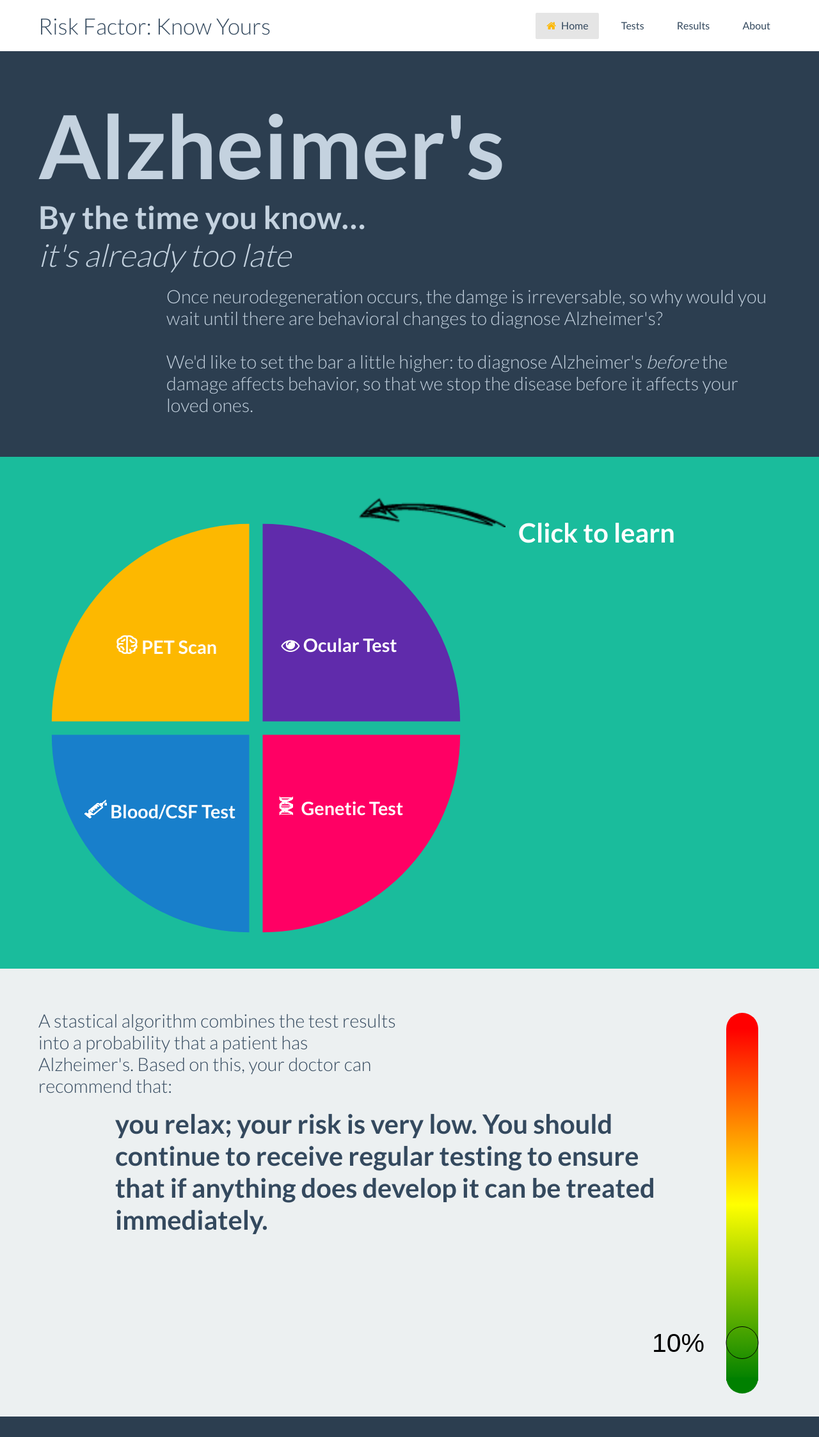
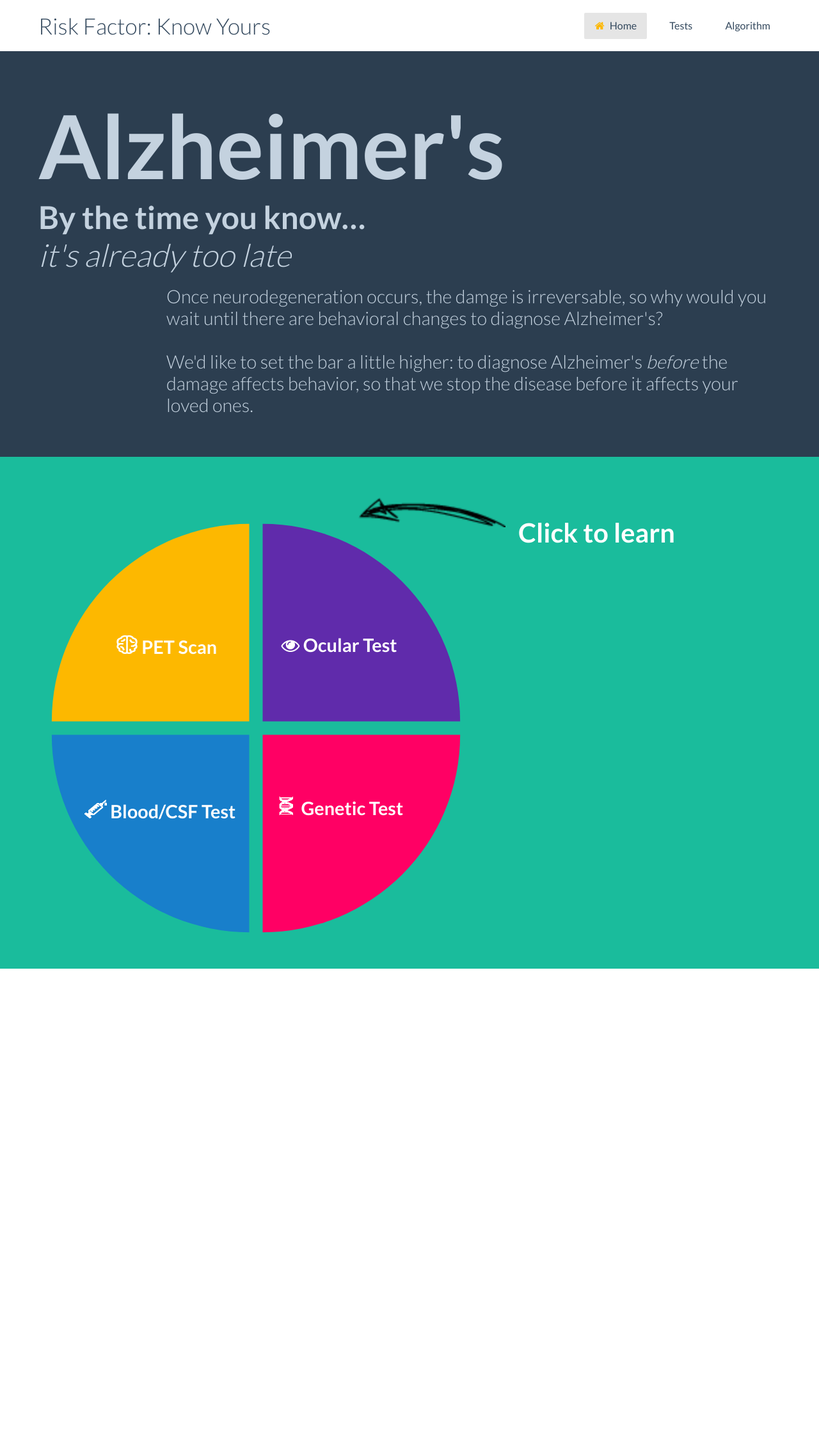
Before and after one commit to JJW5432/alzheimers.github.io, a Jekyll site: the page built from index.html, in a window 1280 px wide. Shown: the whole page at 64% size. Built offline with Jekyll 4.4.1, drawn with Linux system fonts in a browser that asks for light colours; after the commit the page ends 1514 px from its top, so only the background shows below that.

Commit message:
algorithm

```diff
--- a/_layouts/default.html
+++ b/_layouts/default.html
@@ -47,16 +47,12 @@
           <a class="{% if {{page.title}} == 'Tests' %}active{% endif %}" href='{{ site.baseurl }}/tests' id='tests'>
             Tests
           </a>
-          <a class="{% if {{page.title}} == 'Results' %}active{% endif %}" href='{{ site.baseurl }}/results' id='results'>
-            Results
-          </a>
-          <a class="{% if {{page.title}} == 'About' %}active{% endif %}" href='{{ site.baseurl }}/about' id='about'>
-            About
+          <a class="{% if {{page.title}} == 'Algorithm' %}active{% endif %}" href='{{ site.baseurl }}/algorithm' id='results'>
+            Algorithm
           </a>
         </nav>
       </div>
     </header>
     {{ content }}
-    {% if {{page.title}} == 'Home' %}<footer class = "bck dark padding"></footer>{% endif %}
   </body>
 </html>
--- a/assets/javascripts/slider.js
+++ b/assets/javascripts/slider.js
@@ -38,7 +38,8 @@
         me.transform('t' + 0 + ',' + ly);
         percent = Math.round((1-ly/545)*100-90)
         t.attr("text", percent+"%" )
-        console.log(ly)
+        $("#intro").text($("#intro").text().replace(/\d+/, percent))
+        //console.log(ly)
 
         if (percent < 11) {reccomendation = "you relax; your risk is very low. You should continue to receive regular testing to ensure that if anything does develop it can be treated immediatly."}
         else if (percent < 45) {reccomendation = "you increase the frequency of the testing you receive; it is likely that you will develop Alzheimer's soon."}
--- a/assets/stylesheets/home.css
+++ b/assets/stylesheets/home.css
@@ -5,15 +5,8 @@
 #circles {
 	float: left;
 	margin: 10px !important;
+	height: 700px;
 
-}
-
-#slider{
-	float:right;
-}
-
-#slider svg {
-	height: 600px;
 }
 
 .ontop {
@@ -69,18 +62,6 @@
 	right:30px;
 }
 
-#reccomendation {
-	z-index: 2;
-	position: relative;
-	width: 100%;
-}
-
-#reccomendation_container {
-	z-index: 2;
-	position: relative;
-	bottom:450px;
-}
-
 span.alz {
 	font-size: 2.8em
 }
--- a/assets/stylesheets/site.css
+++ b/assets/stylesheets/site.css
@@ -1,4 +1,4 @@
-body {
+body, html {
 	height: 100%;
 }
 
--- a/index.html
+++ b/index.html
@@ -79,19 +79,3 @@
     </div>
   </div>
 </section>
-<section class='bck light padding' style='height:700px'>
-  <div class='row'>
-    <div class='column_6'>
-      <h3 class='align left'>A stastical algorithm combines the test results into a probability that a patient has Alzheimer's. Based on this, your doctor can recommend that:</h3>
-      <br>
-    </div>
-    <div class='column_3' id='slider'>
-      <script src='{{ site.baseurl }}/assets/javascripts/slider.js'></script>
-    </div>
-  </div>
-  <div class='row' id='reccomendation_container'>
-    <div class='column_9 offset_1'>
-      <h1 class='text bold column_4' id='reccomendation'>you relax; your risk is very low. You should continue to receive regular testing to ensure that if anything does develop it can be treated immediately.</h1>
-    </div>
-  </div>
-</section>
```
Also changed, not shown: about/index.html (deleted, +0 -95 lines), algorithm/index.html (added, +27 -0 lines), assets/stylesheets/algorithm.css (added, +19 -0 lines), assets/stylesheets/tests.css (+16 -0 lines), results/index.html (deleted, +0 -11 lines), tests/index.html (+20 -5 lines), 6 other files.
